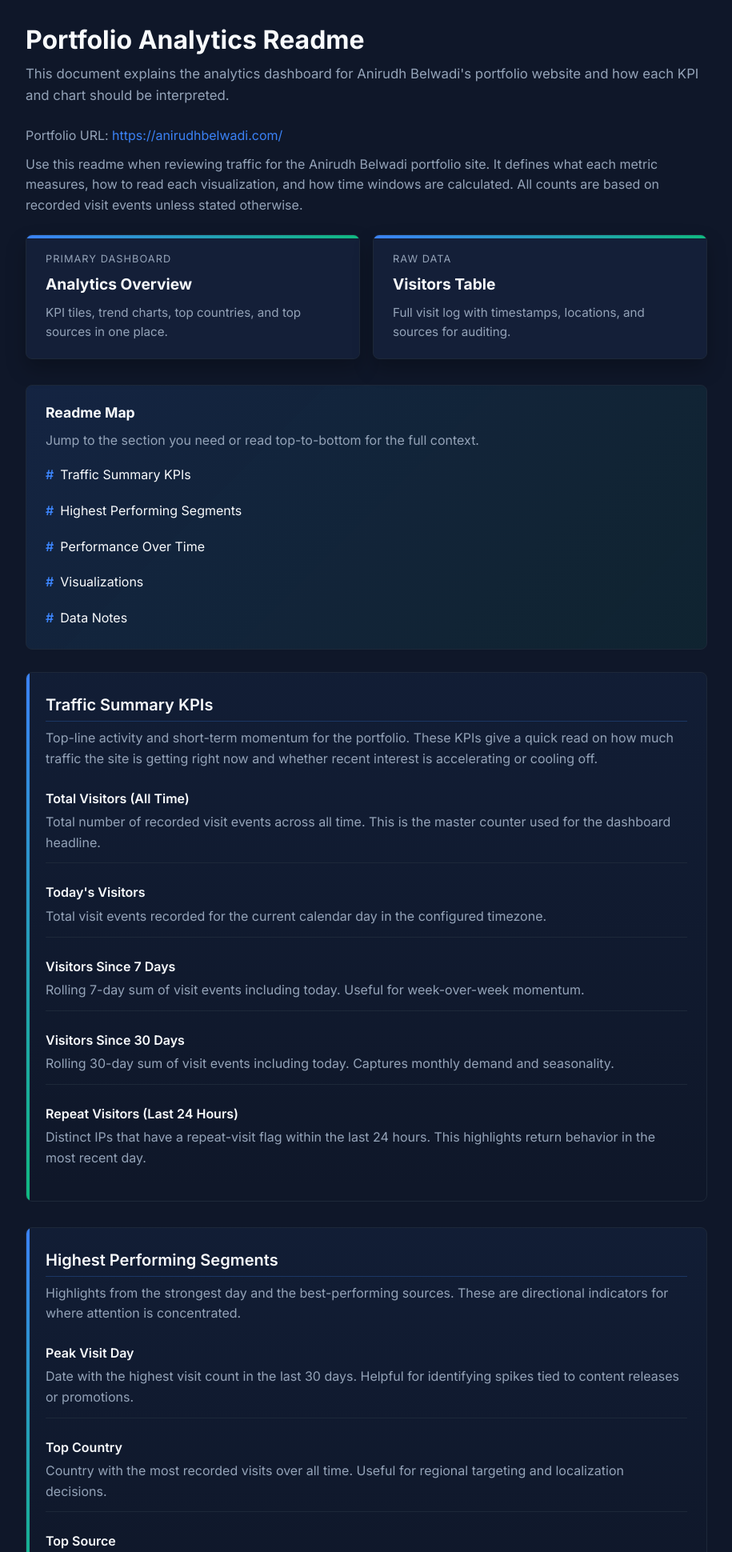
After one commit to anirudhbelwadi/anirudhbelwadi.github.io, a Flask app: page / in a window 1280 px wide. The commit adds this page. Shown: the top 1940 px of the page at 80% size, without its empty margins (182-1097 px from the left). Run offline with Flask 3, Linux system fonts and the light colour scheme.

Commit message:
added readme to analytics dashboard; changed logic for repeat visitor; changed link in portfolio page to point to readme page of analytics page

```diff
--- /dev/null
+++ b/backend-service/templates/analytics_readme.html
@@ -0,0 +1,442 @@
+<!DOCTYPE html>
+<html lang="en">
+
+<head>
+    <meta charset="UTF-8">
+    <title>Analytics Guide | Portfolio Analytics</title>
+    <link rel="stylesheet" href="https://fonts.googleapis.com/css2?family=Inter:wght@300;400;500;600;700&display=swap">
+    <link rel="shortcut icon" href="../../static/images/anirudhbelwadi_square.webp">
+    <style>
+        :root {
+            --background: hsl(222, 47%, 11%);
+            --foreground: hsl(210, 40%, 98%);
+            --card: hsl(222, 47%, 15%);
+            --card-foreground: hsl(210, 40%, 98%);
+            --border: hsl(217, 32%, 17%);
+            --primary: hsl(210, 40%, 98%);
+            --primary-foreground: hsl(222, 47%, 11%);
+            --secondary: hsl(217, 32%, 17%);
+            --secondary-foreground: hsl(210, 40%, 98%);
+            --muted: hsl(217, 32%, 17%);
+            --muted-foreground: hsl(215, 20%, 65%);
+            --accent: hsl(217, 32%, 17%);
+            --accent-foreground: hsl(210, 40%, 98%);
+            --success: #10B981;
+            --info: #3B82F6;
+            --warning: #F59E0B;
+            --danger: #EF4444;
+            --radius: 0.5rem;
+        }
+
+        * {
+            margin: 0;
+            padding: 0;
+            box-sizing: border-box;
+        }
+
+        body {
+            font-family: 'Inter', sans-serif;
+            background-color: var(--background);
+            color: var(--foreground);
+            line-height: 1.6;
+            font-size: 16px;
+        }
+
+        .dashboard {
+            padding: 1.5rem;
+            max-width: 900px;
+            margin: 0 auto;
+        }
+
+        .doc-title {
+            font-size: 2rem;
+            font-weight: 700;
+            margin-bottom: 0.25rem;
+        }
+
+        .doc-subtitle {
+            color: var(--muted-foreground);
+            font-size: 1.05rem;
+            margin-bottom: 1.5rem;
+        }
+
+        .section {
+            margin-bottom: 2rem;
+            padding: 1.5rem 1.5rem 1.75rem;
+            border: 1px solid var(--border);
+            border-radius: var(--radius);
+            background: linear-gradient(180deg, rgba(59, 130, 246, 0.06), rgba(17, 24, 39, 0.0));
+            position: relative;
+            overflow: hidden;
+        }
+
+        .section:last-of-type {
+            margin-bottom: 0;
+        }
+
+        .section::before {
+            content: "";
+            position: absolute;
+            left: 0;
+            top: 0;
+            height: 100%;
+            width: 4px;
+            background: linear-gradient(180deg, var(--info), #10B981);
+        }
+
+        .section h2 {
+            font-size: 1.25rem;
+            font-weight: 600;
+            margin-bottom: 0.5rem;
+            padding-bottom: 0.25rem;
+            border-bottom: 1px solid rgba(59, 130, 246, 0.25);
+        }
+
+        .section p {
+            color: var(--muted-foreground);
+            margin-bottom: 0.75rem;
+        }
+
+        .toc {
+            background: linear-gradient(135deg, rgba(59, 130, 246, 0.12), rgba(16, 185, 129, 0.08));
+            border: 1px solid var(--border);
+            border-radius: var(--radius);
+            padding: 1.25rem 1.5rem;
+            margin-bottom: 1.75rem;
+        }
+
+        .toc h2 {
+            font-size: 1.1rem;
+            margin-bottom: 0.5rem;
+        }
+
+        .toc p {
+            color: var(--muted-foreground);
+            margin-bottom: 0.75rem;
+        }
+
+        .toc-list {
+            list-style: none;
+            display: grid;
+            grid-template-columns: 1fr;
+            gap: 0.5rem;
+        }
+
+        .toc-list a {
+            color: var(--foreground);
+            text-decoration: none;
+            display: inline-flex;
+            align-items: center;
+            gap: 0.5rem;
+            padding: 0.35rem 0;
+        }
+
+        .toc-list a::before {
+            content: "#";
+            color: var(--info);
+            font-weight: 600;
+        }
+
+        .toc-list a:hover {
+            color: var(--info);
+        }
+
+        .definition-list {
+            display: grid;
+            grid-template-columns: 1fr;
+            gap: 0.75rem;
+        }
+
+        .definition-item {
+            padding: 0.75rem 0;
+            border-bottom: 1px solid var(--border);
+        }
+
+        .definition-item:last-child {
+            border-bottom: none;
+        }
+
+        .definition-term {
+            font-weight: 600;
+            margin-bottom: 0.25rem;
+        }
+
+        .definition-desc {
+            color: var(--muted-foreground);
+            font-size: 1rem;
+        }
+
+        .note {
+            color: var(--muted-foreground);
+            margin-bottom: 10px;
+        }
+
+        .feature-grid {
+            display: grid;
+            grid-template-columns: repeat(auto-fit, minmax(260px, 1fr));
+            gap: 1rem;
+            margin: 1.5rem 0 2rem;
+        }
+
+        .feature-card {
+            background-color: var(--card);
+            border: 1px solid var(--border);
+            border-radius: var(--radius);
+            padding: 1.25rem 1.5rem;
+            text-decoration: none;
+            color: var(--foreground);
+            position: relative;
+            overflow: hidden;
+            box-shadow: 0 12px 24px rgba(0, 0, 0, 0.25);
+            transition: transform 0.2s, border-color 0.2s, background-color 0.2s, box-shadow 0.2s;
+        }
+
+        .feature-card::before {
+            content: "";
+            position: absolute;
+            top: 0;
+            left: 0;
+            height: 4px;
+            width: 100%;
+            background: linear-gradient(90deg, var(--info), #10B981);
+        }
+
+        .feature-card:hover {
+            transform: translateY(-4px);
+            border-color: var(--info);
+            background-color: var(--accent);
+            box-shadow: 0 18px 32px rgba(0, 0, 0, 0.35);
+        }
+
+        .feature-kicker {
+            color: var(--muted-foreground);
+            font-size: 0.8rem;
+            text-transform: uppercase;
+            letter-spacing: 0.08em;
+            margin-bottom: 0.35rem;
+        }
+
+        .feature-title {
+            font-size: 1.2rem;
+            font-weight: 700;
+            margin-bottom: 0.5rem;
+        }
+
+        .feature-desc {
+            color: var(--muted-foreground);
+            font-size: 0.95rem;
+        }
+
+        hr {
+            border: 1px solid var(--border);
+            margin: 1.25rem 0;
+        }
+    </style>
+</head>
+
+<body>
+    <main class="dashboard">
+        <div class="doc-title">Portfolio Analytics Readme</div>
+        <div class="doc-subtitle">
+            This document explains the analytics dashboard for Anirudh Belwadi's portfolio website and how each KPI
+            and chart should be interpreted.
+        </div>
+        <p class="note">
+            Portfolio URL: <a href="https://anirudhbelwadi.com/" style="color: var(--info); text-decoration: none;" target="_blank">https://anirudhbelwadi.com/</a>
+        </p>
+        <p class="note">
+            Use this readme when reviewing traffic for the Anirudh Belwadi portfolio site. It defines what each metric
+            measures, how to read each visualization, and how time windows are calculated. All counts are based on
+            recorded visit events unless stated otherwise.
+        </p>
+
+        <div class="feature-grid">
+            <a class="feature-card" href="/admin/viewVisitors/" target="_blank">
+                <div class="feature-kicker">Primary Dashboard</div>
+                <div class="feature-title">Analytics Overview</div>
+                <div class="feature-desc">KPI tiles, trend charts, top countries, and top sources in one place.</div>
+            </a>
+            <a class="feature-card" href="/admin/viewVisitors/allVisitors/" target="_blank">
+                <div class="feature-kicker">Raw Data</div>
+                <div class="feature-title">Visitors Table</div>
+                <div class="feature-desc">Full visit log with timestamps, locations, and sources for auditing.</div>
+            </a>
+        </div>
+
+        <div class="toc">
+            <h2>Readme Map</h2>
+            <p>Jump to the section you need or read top-to-bottom for the full context.</p>
+            <div class="toc-list">
+                <a href="#traffic-summary">Traffic Summary KPIs</a>
+                <a href="#highest-segments">Highest Performing Segments</a>
+                <a href="#performance-over-time">Performance Over Time</a>
+                <a href="#visualizations">Visualizations</a>
+                <a href="#data-notes">Data Notes</a>
+            </div>
+        </div>
+
+        <section class="section" id="traffic-summary">
+            <h2>Traffic Summary KPIs</h2>
+            <p>
+                Top-line activity and short-term momentum for the portfolio. These KPIs give a quick read on how much
+                traffic the site is getting right now and whether recent interest is accelerating or cooling off.
+            </p>
+            <div class="definition-list">
+                <div class="definition-item">
+                    <div class="definition-term">Total Visitors (All Time)</div>
+                    <div class="definition-desc">
+                        Total number of recorded visit events across all time. This is the master counter used for
+                        the dashboard headline.
+                    </div>
+                </div>
+                <div class="definition-item">
+                    <div class="definition-term">Today's Visitors</div>
+                    <div class="definition-desc">
+                        Total visit events recorded for the current calendar day in the configured timezone.
+                    </div>
+                </div>
+                <div class="definition-item">
+                    <div class="definition-term">Visitors Since 7 Days</div>
+                    <div class="definition-desc">
+                        Rolling 7-day sum of visit events including today. Useful for week-over-week momentum.
+                    </div>
+                </div>
+                <div class="definition-item">
+                    <div class="definition-term">Visitors Since 30 Days</div>
+                    <div class="definition-desc">
+                        Rolling 30-day sum of visit events including today. Captures monthly demand and seasonality.
+                    </div>
+                </div>
+                <div class="definition-item">
+                    <div class="definition-term">Repeat Visitors (Last 24 Hours)</div>
+                    <div class="definition-desc">
+                        Distinct IPs that have a repeat-visit flag within the last 24 hours. This highlights return
+                        behavior in the most recent day.
+                    </div>
+                </div>
+            </div>
+        </section>
+
+        <section class="section" id="highest-segments">
+            <h2>Highest Performing Segments</h2>
+            <p>
+                Highlights from the strongest day and the best-performing sources. These are directional indicators
+                for where attention is concentrated.
+            </p>
+            <div class="definition-list">
+                <div class="definition-item">
+                    <div class="definition-term">Peak Visit Day</div>
+                    <div class="definition-desc">
+                        Date with the highest visit count in the last 30 days. Helpful for identifying spikes tied to
+                        content releases or promotions.
+                    </div>
+                </div>
+                <div class="definition-item">
+                    <div class="definition-term">Top Country</div>
+                    <div class="definition-desc">
+                        Country with the most recorded visits over all time. Useful for regional targeting and
+                        localization decisions.
+                    </div>
+                </div>
+                <div class="definition-item">
+                    <div class="definition-term">Top Source</div>
+                    <div class="definition-desc">
+                        Most frequent traffic source or referrer. Helps validate which channels are driving traffic.
+                    </div>
+                </div>
+            </div>
+        </section>
+
+        <section class="section" id="performance-over-time">
+            <h2>Performance Over Time</h2>
+            <p>
+                Rolling averages that capture stability and repeat behavior. These smooth short-term spikes and give a
+                more reliable baseline for planning.
+            </p>
+            <div class="definition-list">
+                <div class="definition-item">
+                    <div class="definition-term">Avg. Visits / Day</div>
+                    <div class="definition-desc">
+                        Average daily visit events across the last 30 days. Good for monitoring daily demand.
+                    </div>
+                </div>
+                <div class="definition-item">
+                    <div class="definition-term">Avg. Visits / Week</div>
+                    <div class="definition-desc">
+                        Average weekly visit events across the last 12 months. Useful for seasonality and long-term
+                        trend comparisons.
+                    </div>
+                </div>
+                <div class="definition-item">
+                    <div class="definition-term">Avg. Repeat Visitors / Day</div>
+                    <div class="definition-desc">
+                        Average daily repeat IPs across the last 6 months. Indicates how sticky the audience is.
+                    </div>
+                </div>
+            </div>
+        </section>
+
+        <section class="section" id="visualizations">
+            <h2>Visualizations</h2>
+            <p>
+                Charts that show trends, distribution, and top segments. Use these to visualize shifts in traffic
+                volume and where visitors are coming from.
+            </p>
+            <div class="definition-list">
+                <div class="definition-item">
+                    <div class="definition-term">Top 5 Locations List</div>
+                    <div class="definition-desc">
+                        Top cities and regions by visit count, displayed as a ranked list for quick scanning.
+                    </div>
+                </div>
+                <div class="definition-item">
+                    <div class="definition-term">Visitor Trends</div>
+                    <div class="definition-desc">
+                        Time-series trends for 7D, 1M, 1Y, and 5Y views. Use this to compare short-term spikes to
+                        long-term growth.
+                    </div>
+                </div>
+                <div class="definition-item">
+                    <div class="definition-term">Visitors by Country</div>
+                    <div class="definition-desc">
+                        Top 10 countries by visit volume. Highlights geographic concentration of traffic.
+                    </div>
+                </div>
+                <div class="definition-item">
+                    <div class="definition-term">Visitors by Source</div>
+                    <div class="definition-desc">
+                        Top 5 sources or referrers by visit volume. Use this to measure channel effectiveness.
+                    </div>
+                </div>
+            </div>
+        </section>
+
+        <section class="section" id="data-notes">
+            <h2>Data Notes</h2>
+            <p>
+                The analytics database stores one row per visit event. Repeat-visit metrics are derived from the visit
+                history of the same IP within recent windows, and time windows are evaluated using the configured
+                timezone.
+            </p>
+            <div class="definition-list">
+                <div class="definition-item">
+                    <div class="definition-term">Time Windows</div>
+                    <div class="definition-desc">
+                        7-day and 30-day metrics are rolling windows that include today. The last 24 hours is a moving
+                        window relative to the current time.
+                    </div>
+                </div>
+                <div class="definition-item">
+                    <div class="definition-term">Repeat Visitors</div>
+                    <div class="definition-desc">
+                        An IP is marked as repeat when it has a prior visit within the last 24 hours at the moment the
+                        event is recorded.
+                    </div>
+                </div>
+            </div>
+        </section>
+
+    </main>
+</body>
+
+</html>
--- a/index.html
+++ b/index.html
@@ -723,7 +723,7 @@
                 </div>
                 <div class="modal-footer">
                     <button type="button" class="btn btn-dark btn-lg px-4 py-2 border-radius-30"
-                        onclick="window.open('https://anirudhbelwadiportfolio.pythonanywhere.com/admin/viewVisitors')">Go
+                        onclick="window.open('https://anirudhbelwadiportfolio.pythonanywhere.com/')">Go
                         to Dashboard
                     </button>
                 </div>
@@ -1784,7 +1784,7 @@
                     </button>
                 </div>
                 <div class="col-lg-6 px-5 mt-5 filter_project mini">
-                    <a href="https://anirudhbelwadiportfolio.pythonanywhere.com/admin/viewVisitors" target="_blank">
+                    <a href="https://anirudhbelwadiportfolio.pythonanywhere.com/" target="_blank">
                         <img src="./assets/images/projects/analytics_dashboard.webp" class="w-100"
                             alt="Portfolio Analytics Dashboard">
                         <h4 class="project_title mt-3"><b>Portfolio Analytics Dashboard</b></h4>
```
Also changed, not shown: backend-service/flask_app.py (+40 -13 lines), backend-service/templates/all_visitors.html (+35 -10 lines), backend-service/templates/index.html (+31 -23 lines), 1 other file.
